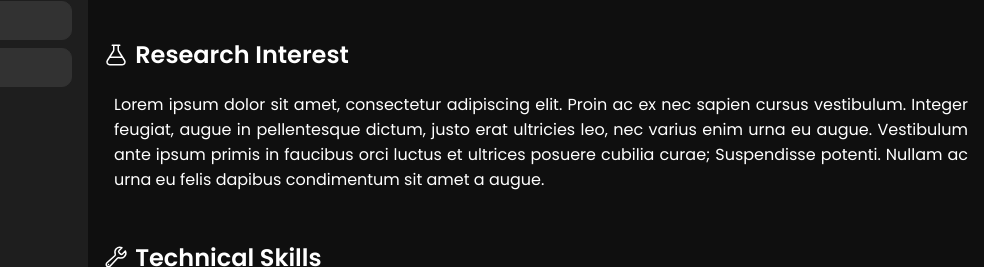
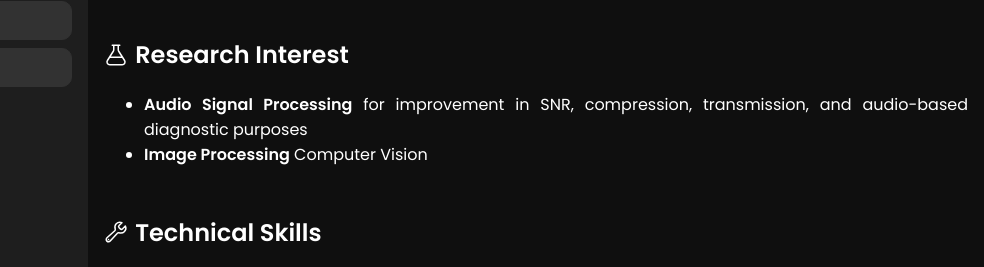
Before and after one commit to Saikat299792458/Saikat299792458.github.io, a plain HTML site: page index.html in a window 1280 px wide. Shown: the part 449-716 px from the top of the page, 296-1280 px from the left. Drawn offline with nearby package versions, Linux system fonts and the light colour scheme.

Commit message:
nothing much

```diff
--- a/index.html
+++ b/index.html
@@ -110,10 +110,10 @@
     <section id="resIn">
       <h2 class="h2"><ion-icon name="flask-outline"></ion-icon>Research Interest</h2>
       <p>
-        Lorem ipsum dolor sit amet, consectetur adipiscing elit. Proin ac ex nec sapien cursus vestibulum.
-        Integer feugiat, augue in pellentesque dictum, justo erat ultricies leo, nec varius enim urna eu augue.
-        Vestibulum ante ipsum primis in faucibus orci luctus et ultrices posuere cubilia curae;
-        Suspendisse potenti. Nullam ac urna eu felis dapibus condimentum sit amet a augue.
+        <ul>
+          <li><b>Audio Signal Processing</b> for improvement in SNR, compression, transmission, and audio-based diagnostic purposes</li>
+          <li><b>Image Processing</b> Computer Vision</li>
+        </ul>
       </p>
     </section>
     <section id="Techskill">
```
